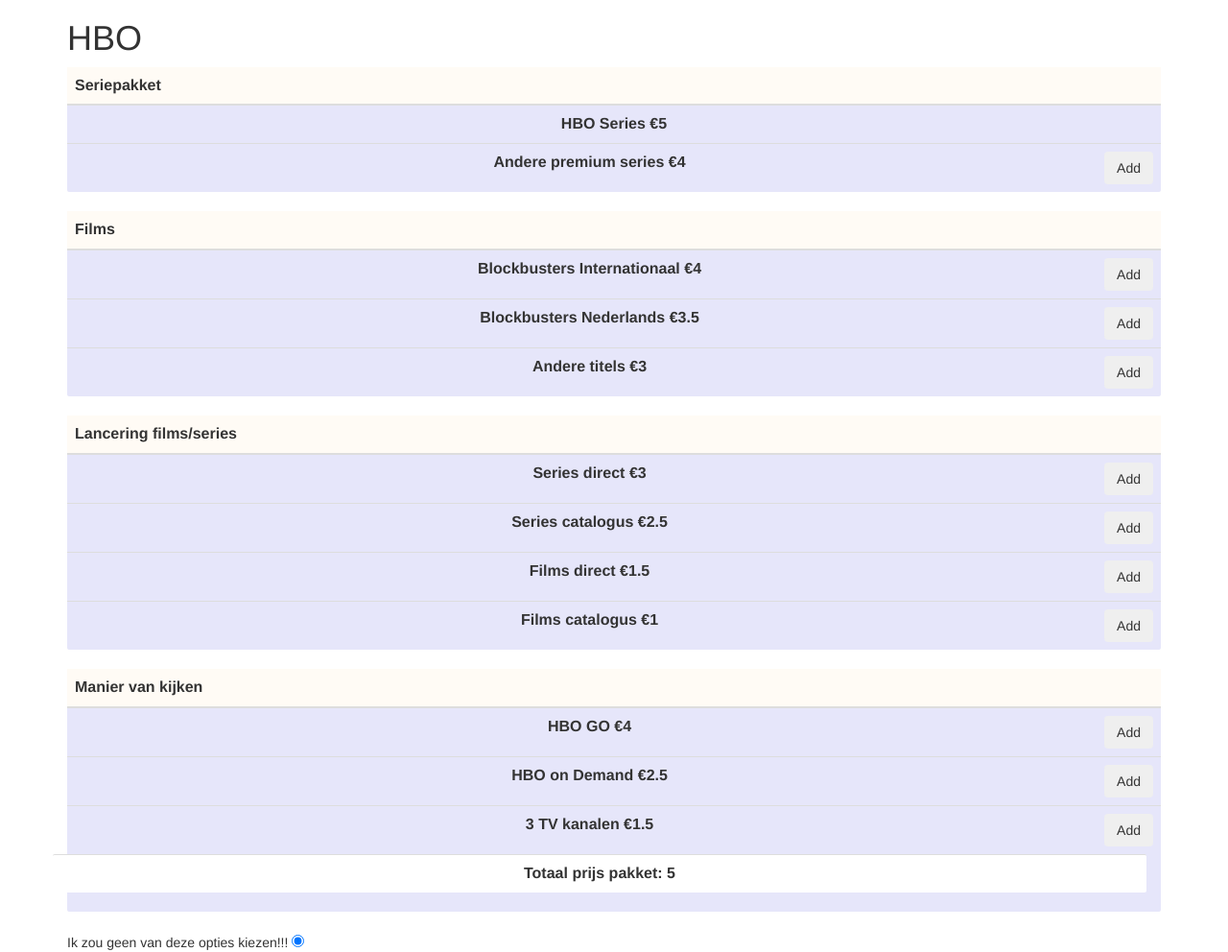
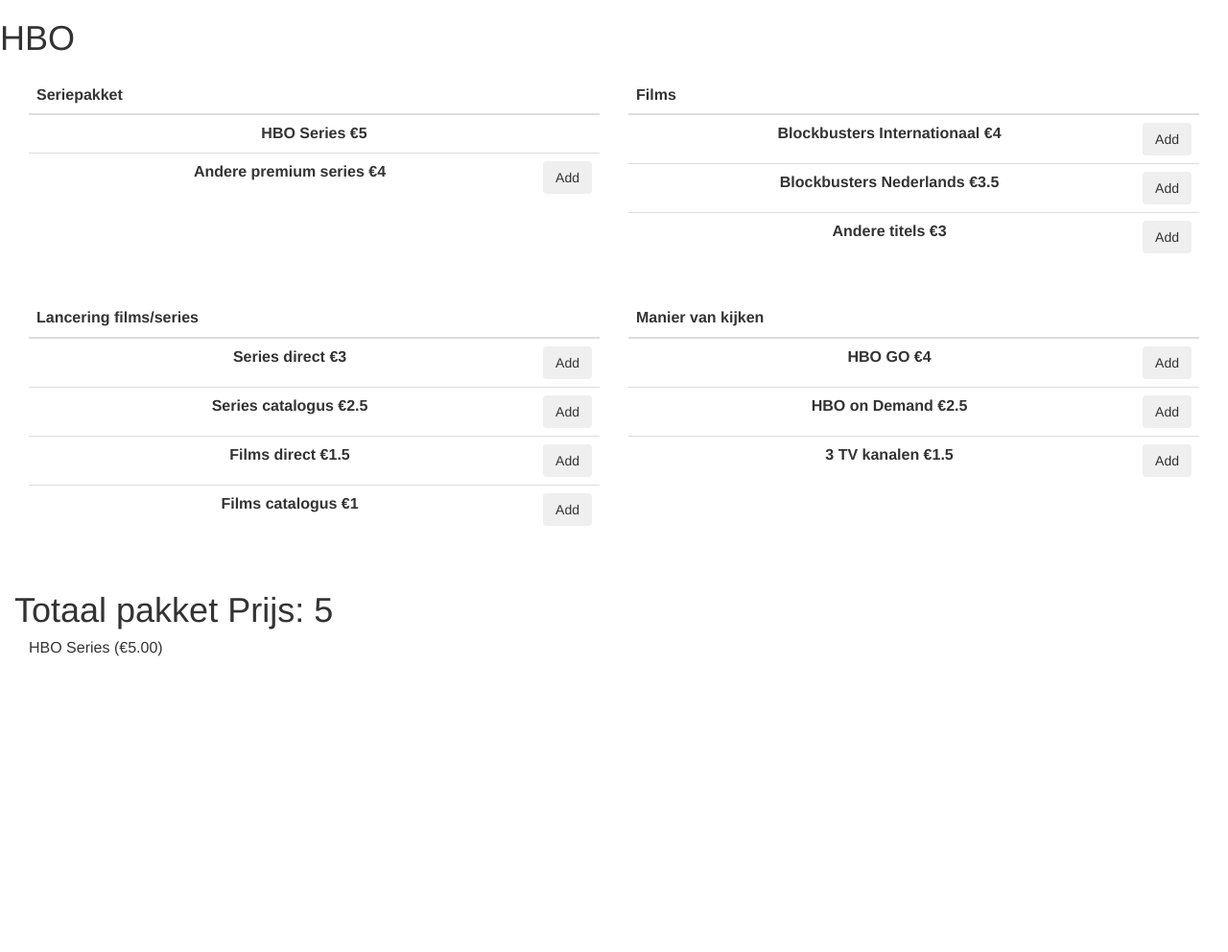
Before and after one commit to afkir01/Movie-Selector, a plain HTML site: page index.html in a window 1280 px wide. Shown: the whole page at 96% size. After the commit the page ends 800 px from the top, so only its background shows below. Drawn offline with nearby package versions, Linux system fonts and the light colour scheme; some packages are replaced by stand-ins of ours.

Commit message:
added selection cart and total price calculation

```diff
--- a/app.js
+++ b/app.js
@@ -4,6 +4,7 @@
 
 var pakketten_price_total = 5;
 
+var pakketten_price_decimals = true;
 
 
 	// declaring the module //
@@ -19,9 +20,11 @@
 
 	var vm = this;
 
+
 	vm.pakketten_price_currency = pakketten_price_currency;
 	vm.pakketten_price_total = vm.pakketten_total;
-
+	cart = []
+	cart = vm.cart;
 	// array with items to select
 
 	// vm.pakketten.name;
@@ -31,7 +34,8 @@
 	vm.pakketten = [
 	{
         name: "HBO Series",
-        price: 5
+        price: 5,
+		selected: true
 	},
     {
         name: "Andere premium series",
@@ -95,16 +99,17 @@
 		return $sce.trustAsHtml(t);
 	};
 
+	console.log("test test")
+
 // Hier gebruik ik een foreach loop om een geselecteerde pakket toe te voegen aan het totaal
 
 	vm.getTotal = function(){
-		var total = 5;
+		var total = 0;
 
 		vm.pakketten.forEach(function(product) {
 			if (product.selected == true) {
 				total = total+product.price;
 			}
-			console.log(product.price);
 		});
 
 		return total;
--- a/index.html
+++ b/index.html
@@ -17,8 +17,11 @@
 
 </head>
 <body ng-controller="pakkettenController as vm">
+
+		<h1>HBO</h1>
 	<div class="container">
-		<h1>HBO</h1>
+		<div class="border">
+			<div class="seriepakket col-md-6">
 				<table class="table">
 					<thead>
 						<tr>
@@ -34,6 +37,10 @@
 						</tr>
 					</tbody>
 				</table>
+			</div>
+		</div>
+
+		<div class="films col-md-6">
 		<table class="table">
 			<thead>
 				<tr>
@@ -46,6 +53,11 @@
 				</tr>
 			</tbody>
 		</table>
+		</div>
+	</div>
+
+	<div class="container">
+		<div class="lancering col-md-6">
 		<table class="table">
 			<thead>
 				<tr>
@@ -58,6 +70,9 @@
 				</tr>
 			</tbody>
 		</table>
+		</div>
+
+		<div class="kijken col-md-6">
 		<table class="table">
 			<thead>
 				<tr>
@@ -68,18 +83,17 @@
 				<tr ng-repeat="pakket in vm.pakketten" ng-if="$index >= 9 && $index <= 11">
 					<th class="row">{{pakket.name}} <span ng-bind-html="vm.safeHTML(vm.pakketten_price_currency)"></span>{{ pakket.price }}<button class="btn" ng-click="pakket.selected = true; vm.getTotal()">Add</button></th>
 				</tr>
-				<tr>
-					<th class="pakketTotaal table row"> Totaal prijs pakket: <span ng-bind="vm.getTotal(product.price | currency: '&euro')"></span></th>
-				</tr>
 			</tbody>
 		</table>
-
-		<div>
-		 Ik zou geen van deze opties kiezen!!!
-        <span ng-click="resetall()"> </span>
-        <input type="radio" ng-model="item.selected" />
 		</div>
-
 	</div>
+	<div class="container">
+		<table class="cart col-md-8">
+			<h1>Totaal pakket Prijs: <span ng-bind="vm.getTotal(product.price | currency: '&euro;')"></span></h1>
+		        <th class="pakketTotaal table row" ></th>
+					<tr ng-if="pakket.selected == true"  ng-repeat="pakket in vm.pakketten">
+						<td> {{ pakket.name  }} ({{ pakket.price | currency: '&euro;'}})</td>
+					</tr>
+		</table>
 </body>
 </html>
--- a/style.css
+++ b/style.css
@@ -1,16 +1,28 @@
+body{
+	margin: 0 auto;
+}
+
 .btn {
 	float: right;
-}
-.table {
-	float: left;
-	border-radius: 2px;
-	border-color: blue;
-	background-color: #e6e6fa;
 }
 .row {
 	text-align: center;
 }
-
+.container {
+	width: 100%;
+	text-indent: left;
+	text-align: center;
+	border-color: #92fcf0;
+	border-radius: 5px;
+	margin-top: 20px;
+	margin-bottom: 10px;
+}
 .heading {
-	background-color: #fffbf5;
+	background-color: white;
 }
+.cart {
+	display: inline-block;
+}
+.container h1 {
+	text-align: left;
+}
```
Lines whose indentation alone changed are shown as unchanged.
